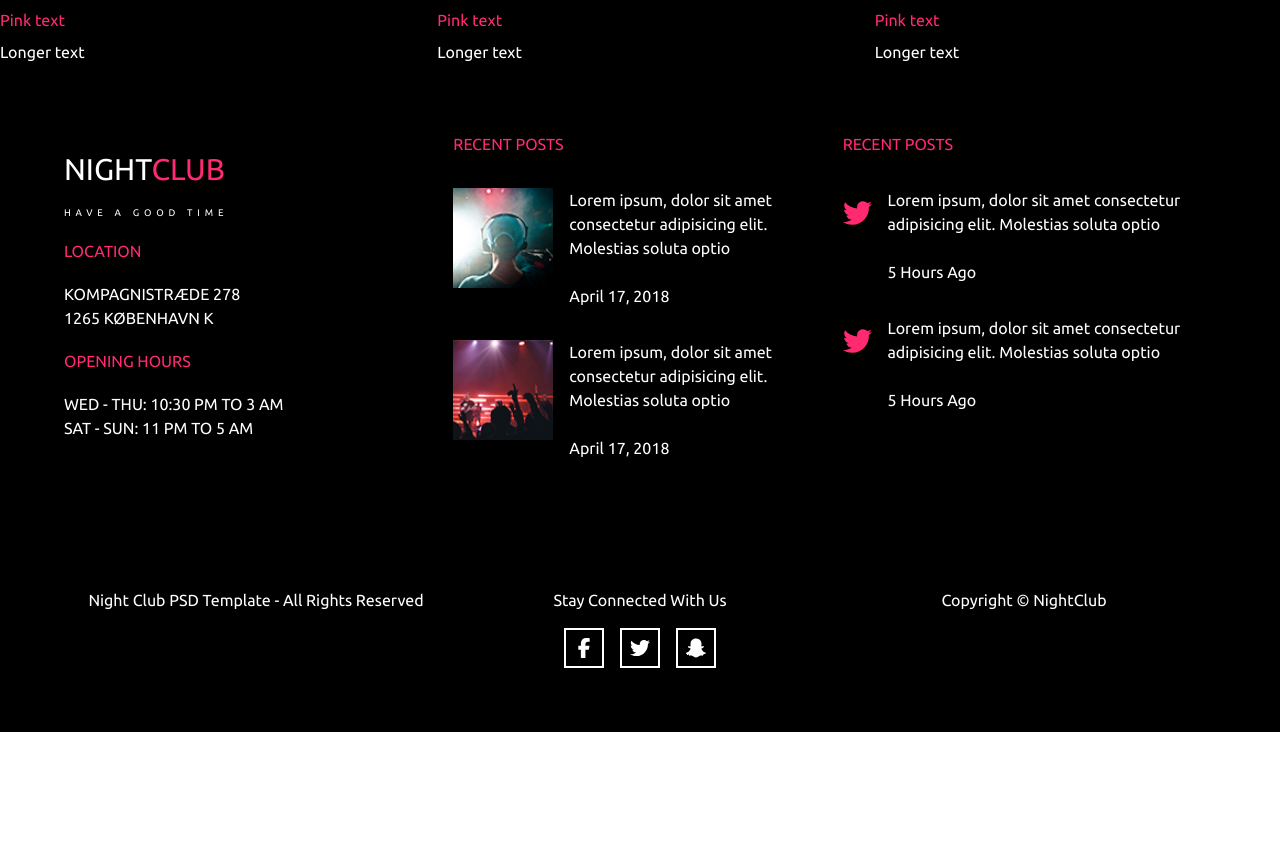
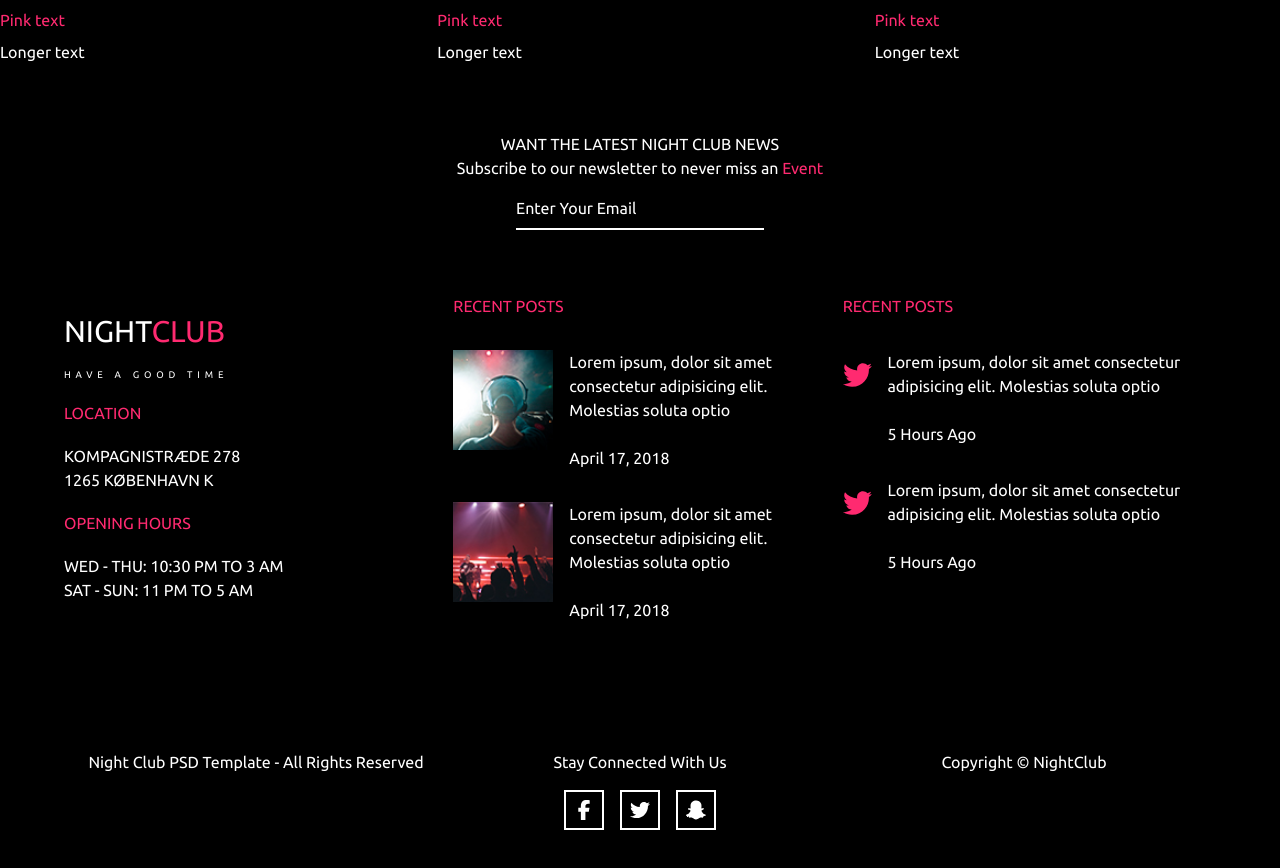
Before and after one commit to eydbjorgham/night-club, a Next.js app: page / in a window 1280 px wide. Shown: the part 3785-4653 px from the top of the page. Before the commit the page ends 4517 px from the top, so only its background shows below. Built offline with nearby package versions, Linux system fonts and the light colour scheme.

Commit message:
Add SubmitEmail component for newsletter subscription

```diff
--- /dev/null
+++ b/src/app/components/SubmitEmail.jsx
@@ -0,0 +1,24 @@
+const SubmitEmail = () => {
+    return (
+      <section className="mt-16 flex flex-col items-center text-white">
+        <h1 className="uppercase">want the latest night club news</h1>
+        <h3>
+          Subscribe to our newsletter to never miss an{" "}
+          <a href="" className="text-(--tertiary-color) capitalize">
+            event
+          </a>
+        </h3>
+        <div>
+          <form action="input" className="mt-4 flex gap-4 text-white">
+            <input
+              type="email"
+              placeholder="Enter Your Email"
+              className="border-b-2 border-white bg-transparent pb-2 outline-none placeholder:text-white"
+            />
+          </form>
+        </div>
+      </section>
+    );
+}
+
+export default SubmitEmail;
--- a/src/app/page.js
+++ b/src/app/page.js
@@ -6,7 +6,7 @@ import Welcome from "./components/Welcome";
 import Events from "./components/Events";
 import Gallery from "./components/Gallery";
 import Footer from "./components/Footer";
-
+import SubmitEmail from "./components/SubmitEmail";
 import Staff from "./components/Staff";
 import RecentBlog from "./components/RecentBlog";
 
@@ -53,6 +53,9 @@ export default function Home() {
               <Overskrift text="Recent Blog" />
               <RecentBlog />
             </section>
+            <section>
+              <SubmitEmail />
+            </section>
           </main>
           <footer>
             <Footer />
```
